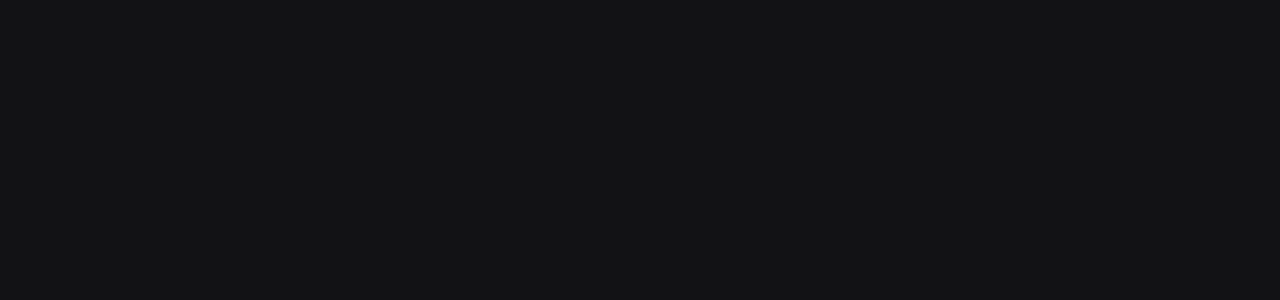
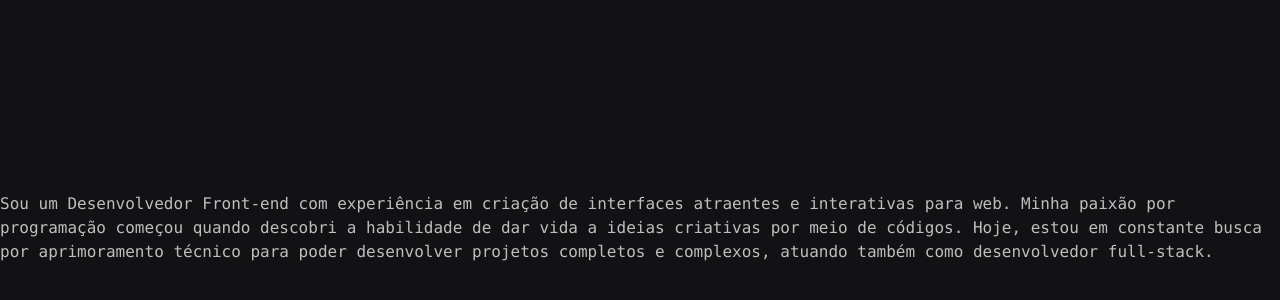
Before and after one commit to devGustavoR/newDev, a Next.js app: page / in a window 1280 px wide. Shown: the part 1052-1352 px from the top of the page. Built offline with nearby package versions, Linux system fonts and the light colour scheme; a web font is replaced by a local one.

Commit message:
Texto do sobre adicionado

```diff
--- a/src/app/components/Sobre.tsx
+++ b/src/app/components/Sobre.tsx
@@ -5,7 +5,20 @@
       <div></div>
 
       {/* Sobre mim */}
-      <div></div>
+      <div className="flex flex-col justify-center items-center">
+        {/* Who am i HELLO */}
+        <div></div>
+        <div>
+          <p>
+            Sou um Desenvolvedor Front-end com experiência em criação de
+            interfaces atraentes e interativas para web. Minha paixão por
+            programação começou quando descobri a habilidade de dar vida a
+            ideias criativas por meio de códigos. Hoje, estou em constante busca
+            por aprimoramento técnico para poder desenvolver projetos completos
+            e complexos, atuando também como desenvolvedor full-stack.{" "}
+          </p>
+        </div>
+      </div>
     </div>
   );
 }
```
